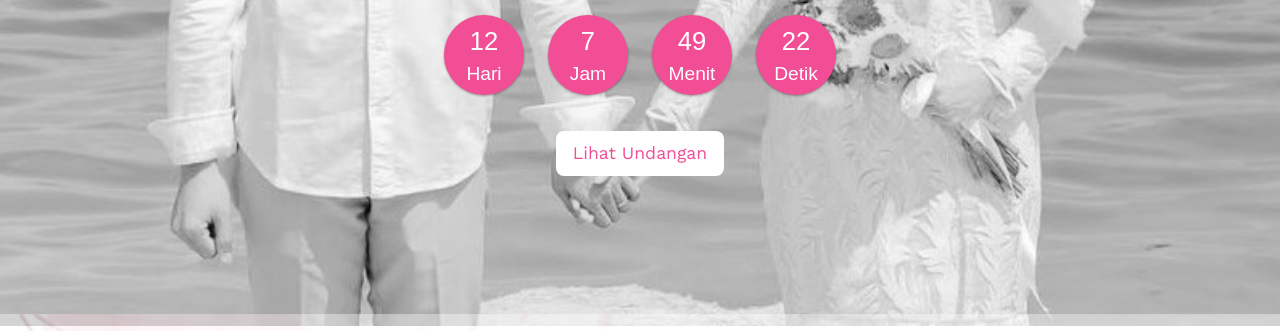
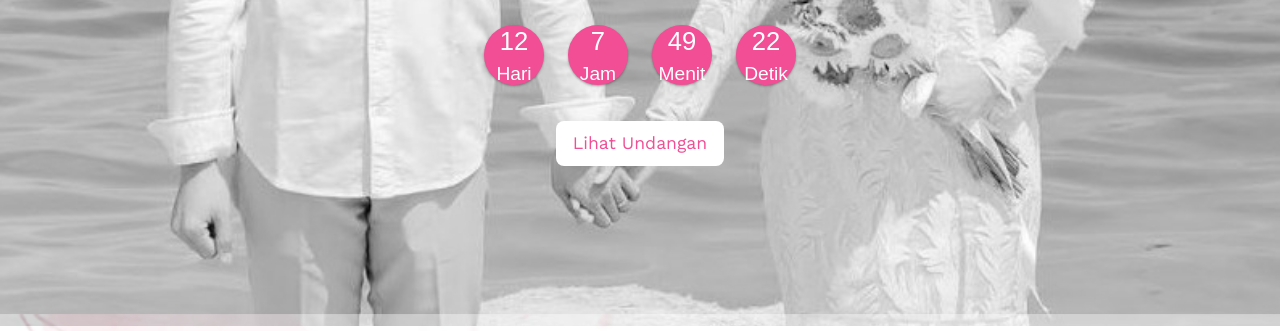
Before and after one commit to Zoe14c/Vika-Khoirul, a plain HTML site: page index.html in a window 1280 px wide. Shown: the part 474-805 px from the top of the page. Drawn offline with nearby package versions, Linux system fonts and the light colour scheme; some packages are replaced by stand-ins of ours; a script that the page names is missing.

Commit message:
ubah bulatan

```diff
--- a/countdown/simplyCountdown.theme.default.css
+++ b/countdown/simplyCountdown.theme.default.css
@@ -6,8 +6,8 @@
 }
 
 .simply-countdown > .simply-section {
-  width: 40px;
-  height: 40px;
+  width: 30px;
+  height: 30px;
   display: flex;
   align-items: center;
   justify-content: center;
@@ -19,7 +19,7 @@
   border-radius: 50%;
 }
 .simply-countdown > .simply-section {
-  padding: 40px;
+  padding: 30px;
   margin: 12px;
 }
 .simply-countdown > .simply-section .simply-amount,
```
